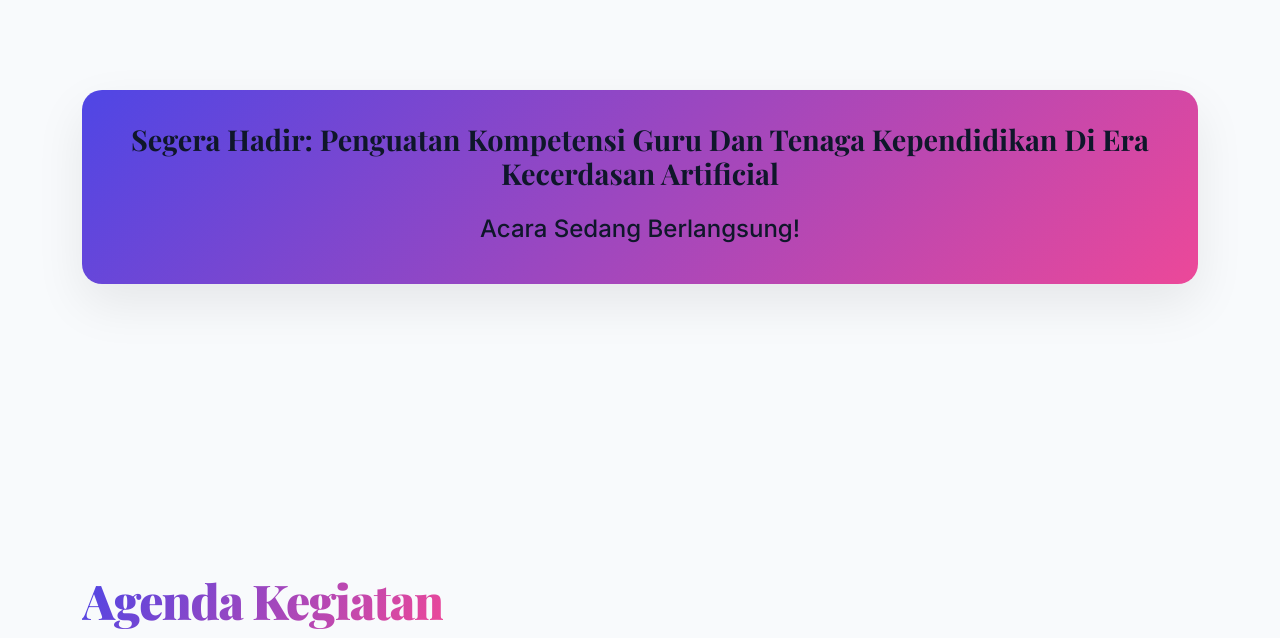
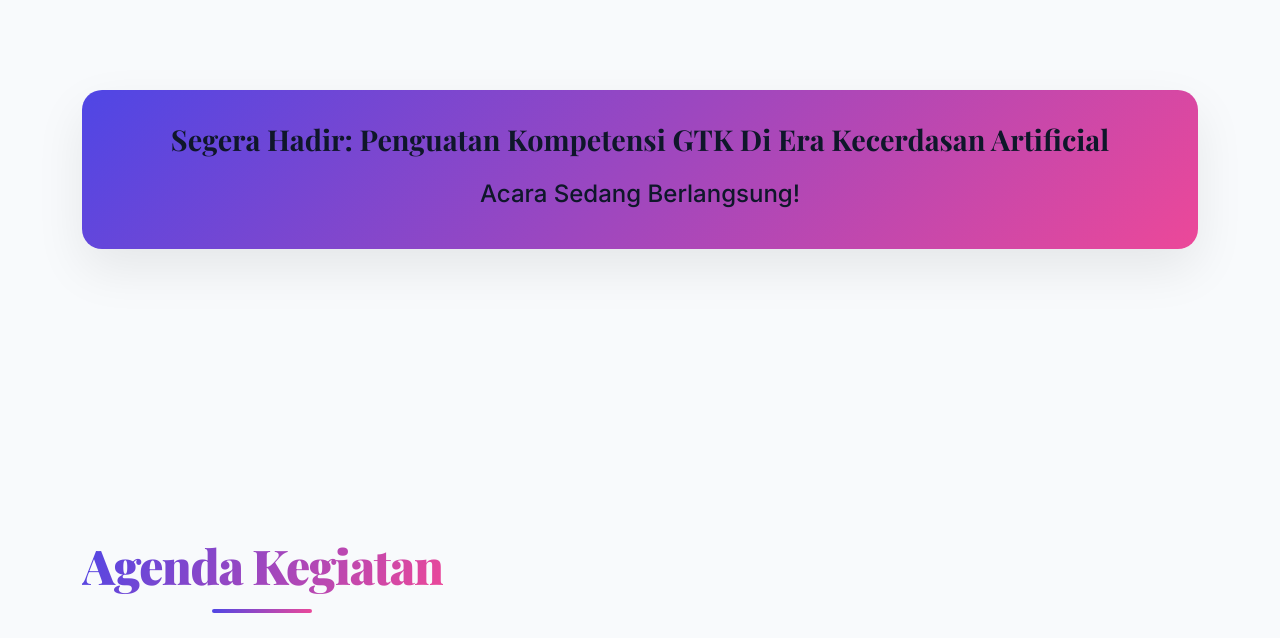
Before and after one commit to alam21234/Smaring-interactive-learning-comunity, a plain HTML site: page index.html in a window 1280 px wide. Shown: the part 2720-3358 px from the top of the page. Drawn offline with nearby package versions, Linux system fonts and the light colour scheme.

Commit message:
Update index.html

```diff
--- a/index.html
+++ b/index.html
@@ -705,7 +705,7 @@
     <section class="section bg-transparent">
         <div class="container">
             <div class="countdown-container animate-in">
-                <h3 class="countdown-title">Segera Hadir: Penguatan Kompetensi Guru Dan Tenaga Kependidikan Di Era Kecerdasan Artificial</h3>
+                <h3 class="countdown-title">Segera Hadir: Penguatan Kompetensi GTK Di Era Kecerdasan Artificial</h3>
                 <div class="countdown" id="countdown-timer">
                     <div class="countdown-box">
                         <div class="countdown-number" id="days">00</div>
```
